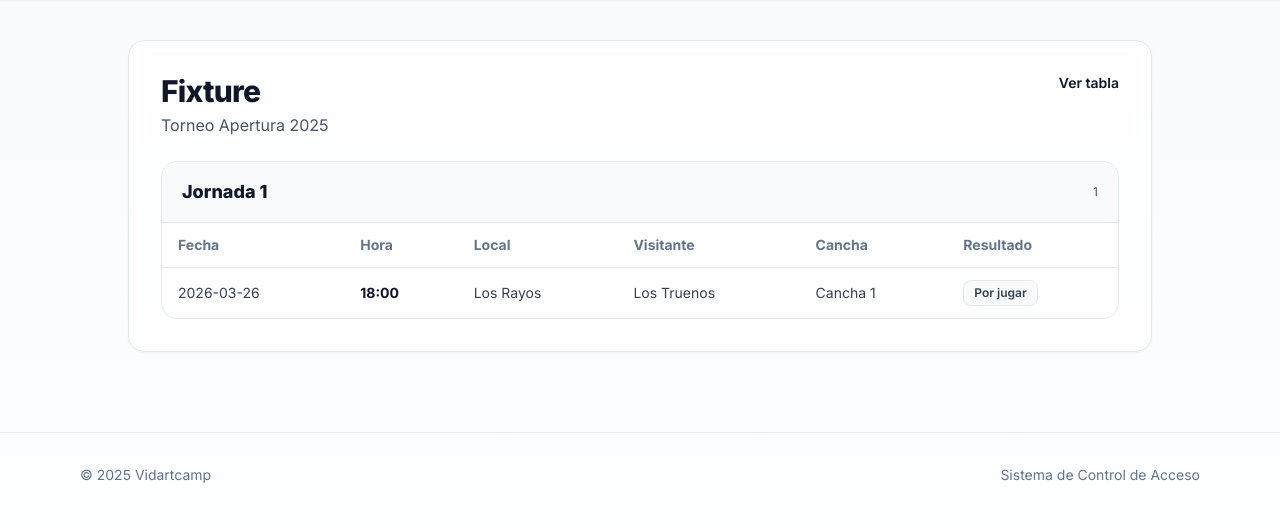
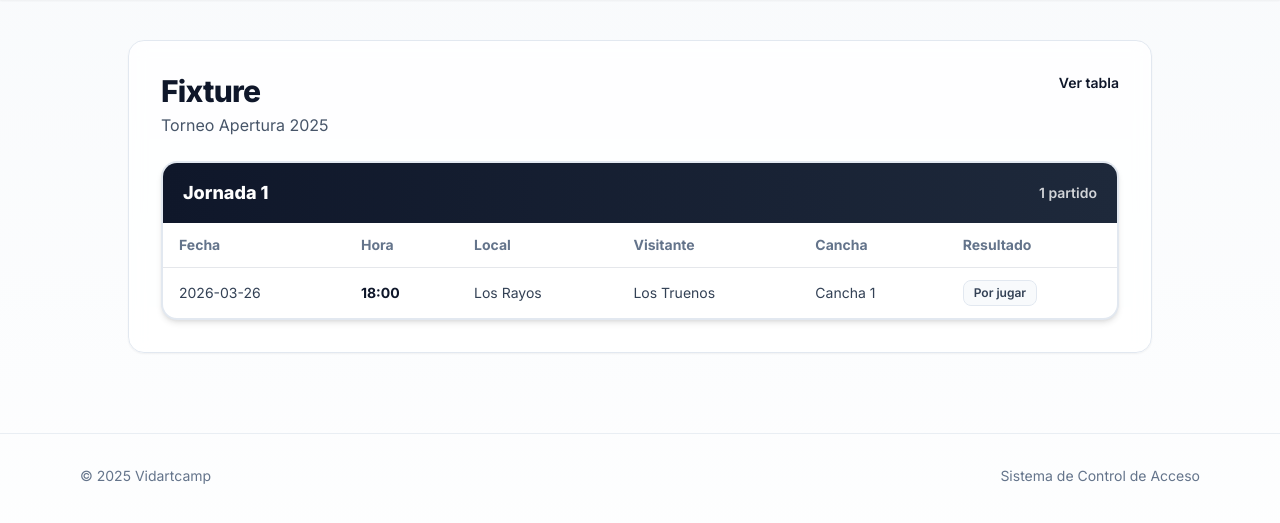
Before and after one commit to Matias-sanchez-dev/vidartcamp, a FastAPI app: page /fixture in a window 1280 px wide. Shown: the part 73-596 px from the top of the page. Run offline with FastAPI, Linux system fonts and the light colour scheme; some libraries are stand-ins or nearby versions.

Commit message:
arreglo3

```diff
--- a/templates/fixture.html
+++ b/templates/fixture.html
@@ -27,65 +27,60 @@
         {% if partidos_por_jornada|length == 0 %}
         <div class="text-gray-600">No hay partidos cargados para este torneo.</div>
         {% else %}
-        <div class="space-y-6">
+        <div class="space-y-8">
             {% for jornada, partidos in partidos_por_jornada.items() %}
-            <div class="border border-slate-200 rounded-2xl overflow-hidden bg-white">
+            <div class="border-2 border-slate-200 rounded-2xl overflow-hidden bg-white shadow-md">
                 <div
-                    class="bg-slate-50 px-3 sm:px-5 py-3 sm:py-4 flex items-center justify-between border-b border-slate-200">
-                    <div class="text-base sm:text-lg font-extrabold text-slate-900">Jornada {{ jornada }}</div>
-                    <div class="text-xs text-slate-600">{{ partidos|length }}</div>
+                    class="bg-gradient-to-r from-slate-900 to-slate-800 px-4 sm:px-5 py-4 flex items-center justify-between">
+                    <div class="text-base sm:text-lg font-extrabold text-white">Jornada {{ jornada }}</div>
+                    <div class="text-sm text-white/80 font-semibold">{{ partidos|length }} partido{{ 's' if
+                        partidos|length != 1 else '' }}</div>
                 </div>
 
                 <!-- Vista móvil: Tarjetas (< 640px) -->
-                <div class="sm:hidden space-y-3 p-3">
+                <div class="sm:hidden space-y-3 p-4">
                     {% for p in partidos %}
-                    <div class="bg-white border border-slate-200 rounded-xl p-4 shadow-sm">
+                    <div class="bg-slate-50 border border-slate-200 rounded-xl p-4 hover:shadow-sm transition">
                         <!-- Hora y fecha -->
-                        <div class="flex items-center justify-between mb-3 pb-3 border-b border-slate-100">
+                        <div class="flex items-center justify-between mb-3">
                             <div class="flex items-center gap-2">
-                                <svg class="w-4 h-4 text-slate-400" fill="none" stroke="currentColor"
+                                <svg class="w-5 h-5 text-slate-500" fill="none" stroke="currentColor"
                                     viewBox="0 0 24 24">
                                     <path stroke-linecap="round" stroke-linejoin="round" stroke-width="2"
                                         d="M12 8v4l3 3m6-3a9 9 0 11-18 0 9 9 0 0118 0z"></path>
                                 </svg>
-                                <span class="text-lg font-bold text-slate-900">{{ p.hora.strftime("%H:%M") }}</span>
+                                <span class="text-xl font-extrabold text-slate-900">{{ p.hora.strftime("%H:%M")
+                                    }}</span>
                             </div>
-                            <span class="text-xs text-slate-500">{{ p.fecha.strftime("%d/%m/%Y") }}</span>
+                            <span class="text-xs text-slate-600 font-medium">{{ p.fecha.strftime("%d/%m/%Y") }}</span>
                         </div>
 
                         <!-- Equipos -->
-                        <div class="space-y-2 mb-3">
-                            <div class="flex items-center justify-between">
-                                <span class="text-sm font-semibold text-slate-900">{{ p.equipo_local.nombre }}</span>
-                                <span class="text-xs text-slate-500 ml-2">Local</span>
+                        <div class="bg-white rounded-lg p-3 mb-3 space-y-2">
+                            <div class="text-base font-bold text-slate-900">{{ p.equipo_local.nombre }}</div>
+                            <div class="flex items-center justify-center py-1">
+                                <span class="text-slate-400 font-bold text-sm">VS</span>
                             </div>
-                            <div class="flex items-center justify-center">
-                                <span class="text-slate-400 font-bold">VS</span>
-                            </div>
-                            <div class="flex items-center justify-between">
-                                <span class="text-sm font-semibold text-slate-900">{{ p.equipo_visitante.nombre
-                                    }}</span>
-                                <span class="text-xs text-slate-500 ml-2">Visitante</span>
-                            </div>
+                            <div class="text-base font-bold text-slate-900">{{ p.equipo_visitante.nombre }}</div>
                         </div>
 
                         <!-- Resultado y cancha -->
-                        <div class="flex items-center justify-between pt-3 border-t border-slate-100">
+                        <div class="flex items-center justify-between">
                             <div>
                                 {% if p.finalizado and p.goles_local is not none and p.goles_visitante is not none %}
                                 <span
-                                    class="inline-flex items-center rounded-lg bg-emerald-50 text-emerald-900 border border-emerald-200 px-3 py-1.5 text-sm font-extrabold">
+                                    class="inline-flex items-center rounded-lg bg-emerald-500 text-white px-4 py-2 text-base font-extrabold shadow-sm">
                                     {{ p.goles_local }} - {{ p.goles_visitante }}
                                 </span>
                                 {% else %}
                                 <span
-                                    class="inline-flex items-center rounded-lg bg-slate-50 text-slate-700 border border-slate-200 px-3 py-1.5 text-xs font-semibold">
+                                    class="inline-flex items-center rounded-lg bg-slate-200 text-slate-700 px-4 py-2 text-sm font-bold">
                                     Por jugar
                                 </span>
                                 {% endif %}
                             </div>
                             {% if p.cancha %}
-                            <span class="text-xs text-slate-500">📍 {{ p.cancha }}</span>
+                            <span class="text-xs text-slate-600 font-medium">📍 {{ p.cancha }}</span>
                             {% endif %}
                         </div>
                     </div>
```
